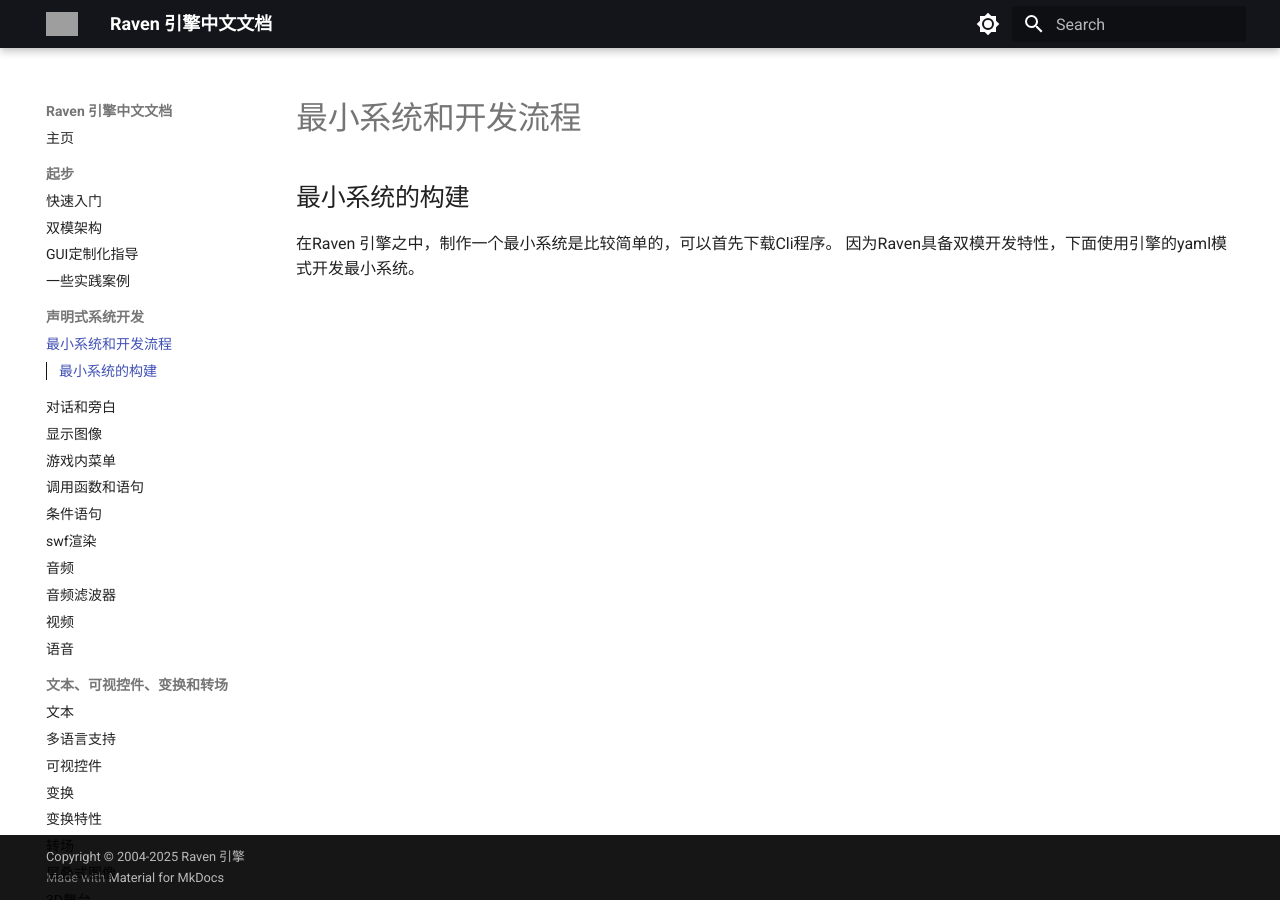
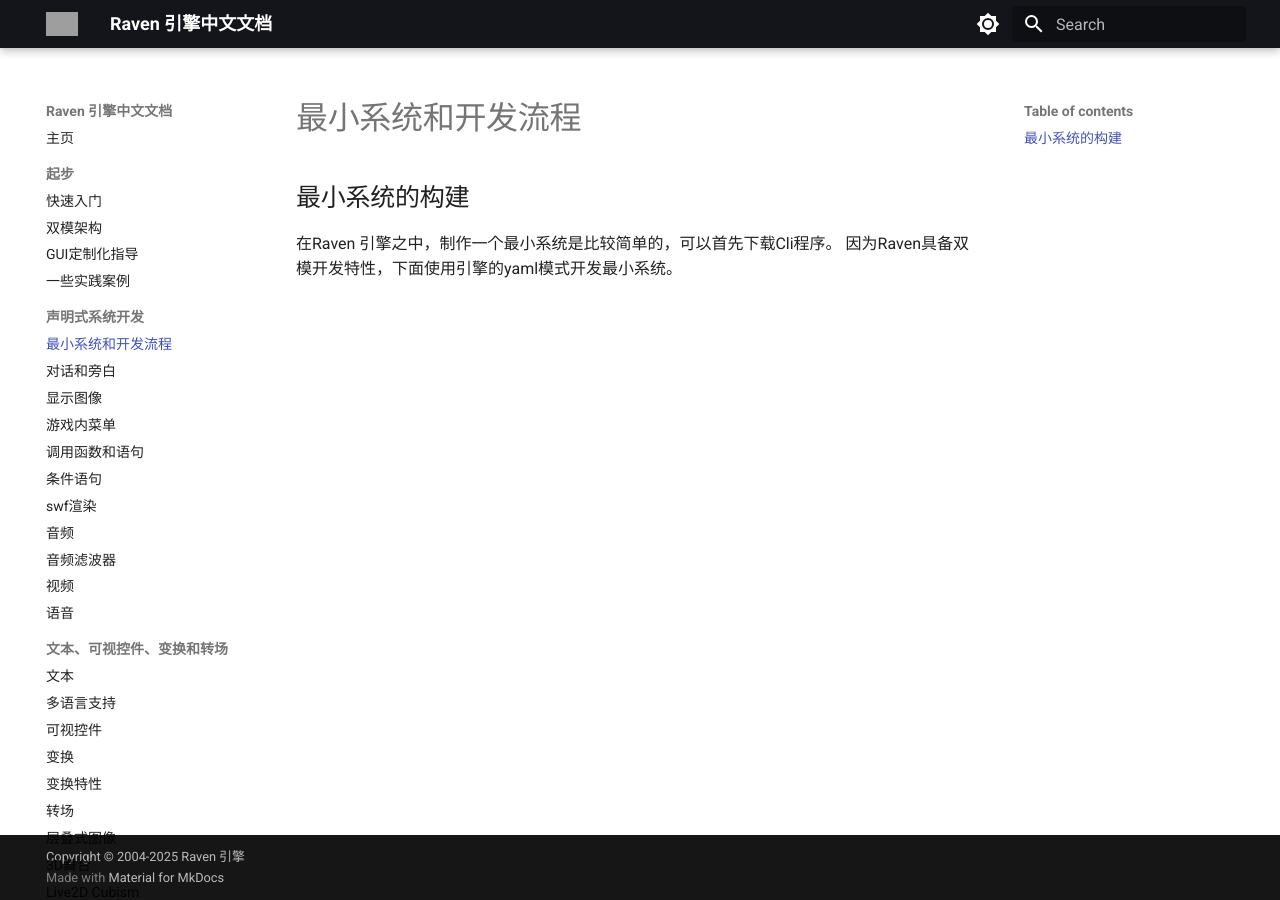
Before and after one commit to E72UJ/doc.raven.rs, an MkDocs documentation site: the page built from docs/run.md, in a window 1280 px wide. Built offline with MkDocs 1.6.1 and Material for MkDocs 9.7.7, drawn with Linux system fonts in a browser that asks for light colours; part of the change alters nothing that is shown; grey boxes are pictures that could not be loaded.

Commit message:
更新文档
更新 文档目录

```diff
--- a/mkdocs.yml
+++ b/mkdocs.yml
@@ -7,7 +7,7 @@ theme:
   features:
     - navigation.sections
     - navigation.expand
-    - toc.integrate
+    # - toc.integrate
     - header.autohide
     - navigation.top       # 添加返回顶部按钮
     - search.suggest       # 搜索建议
@@ -81,7 +81,6 @@ nav:
     - 存储区配置项: persistent.md
     - 定制鼠标光标: mouse.md
     - 硬件鼠标光标: mouse_hardware.md
-    - 可视组件鼠标光标: mouse_displayable.md
     - 使用鼠标光标: mouse_usage.md
     - 文本着色器: text_render.md
   - 工具:
@@ -103,7 +102,7 @@ nav:
     - 多角色对话: multiple_dialogue.md
     - 启动界面和加载等待: splashscreen.md
     - Raven游戏的生命周期: lifecycle.md
-  - Python和Raven:
+  - Sacscript和Raven:
     - 等效语句: statement_equivalents.md
     - 存档、读档和回滚: save_load.md
     - 持久化数据: persistent_data.md
@@ -114,16 +113,11 @@ nav:
     - 定制文本标签: text_tags.md
     - 角色回调函数: character_callbacks.md
     - 文件读写: file_io.md
-    - Color类: color.md
-    - Matrix: matrix.md
     - 基于模型的渲染器: model.md
     - 其他函数和配置变量: other_functions.md
-    - _ren.py 文件: renpy_python.md
-    - fetch形式的HTTPS/HTTP请求: fetch.md
     - 截图: screenshot.md
   - 生成分发版、更新和其他平台:
     - 构建发行版: build.md
-    - 安卓: android.md
     - Mac: mac.md
     - Web / HTML5: web.md
     - Chrome OS/Chrome浏览器: chrome.md
```
